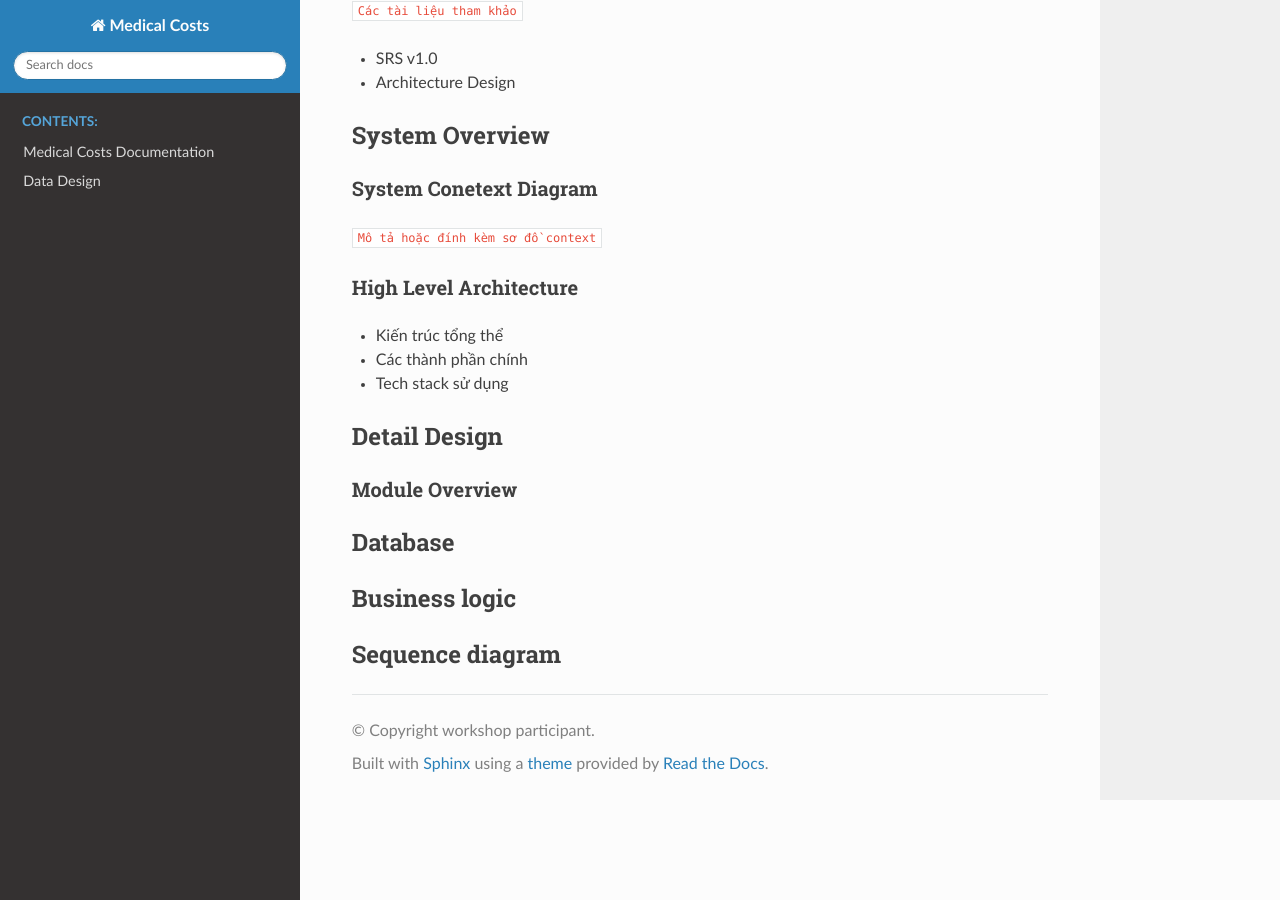
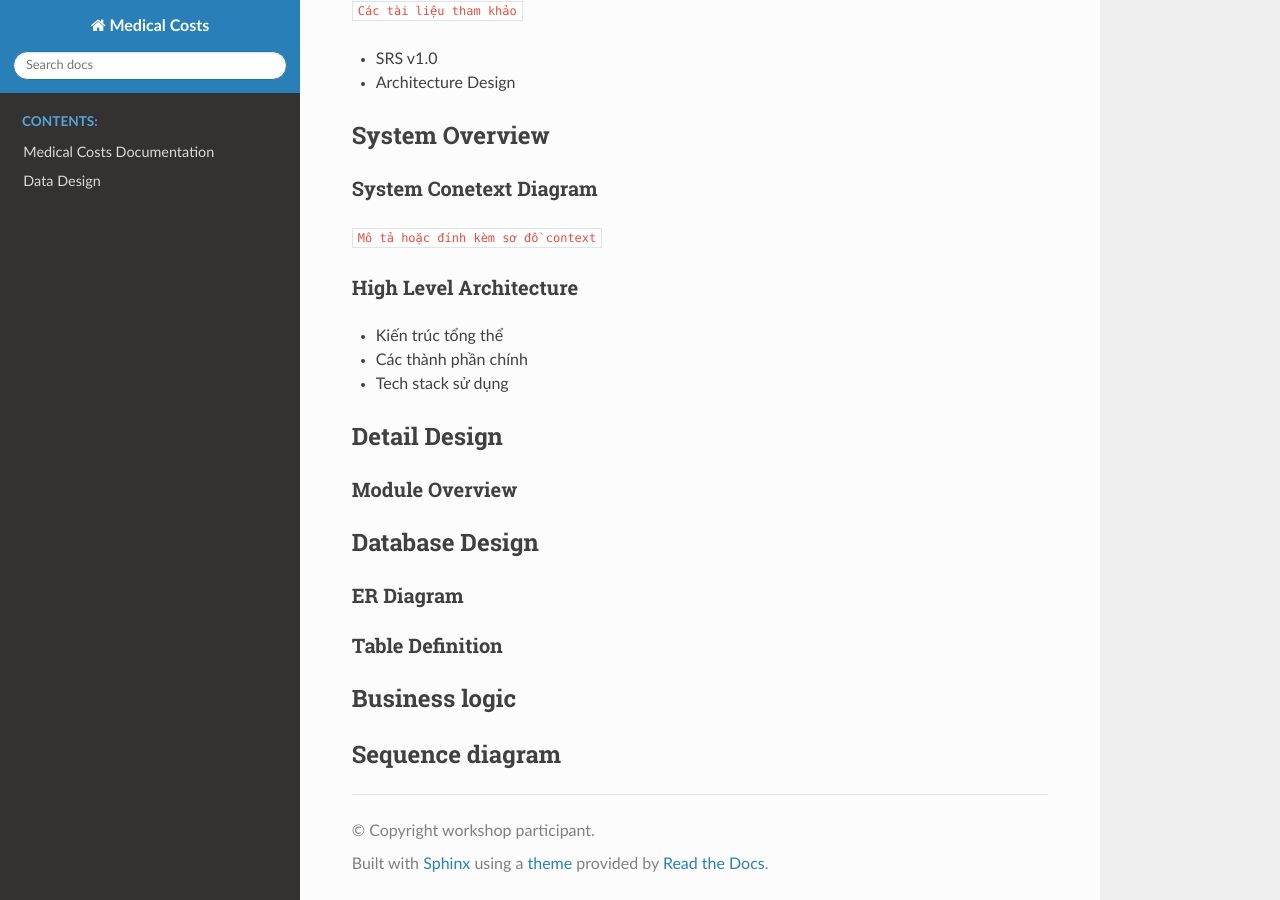
Before and after one commit to oanhtt13/Medical_Cost_TSD, a Sphinx documentation site: the page built from doc/criticaIllness.rst, in a window 1280 px wide and 900 px high, scrolled down 561 px. Built offline with Sphinx 7.4.7 and the Read the Docs theme 3.1.0, drawn with Linux system fonts in a browser that asks for light colours; pages that are not in the unit, such as notebooks, are missing from menus.

Commit message:
add criticalIllness file

```diff
--- a/doc/criticaIllness.rst
+++ b/doc/criticaIllness.rst
@@ -81,8 +81,14 @@ Module Overview
    * - Module
      - Description
 
-Database
+Database Design
 -----------------------
+
+ER Diagram
+***********************
+
+Table Definition
+***********************
 
 
 Business logic
```
